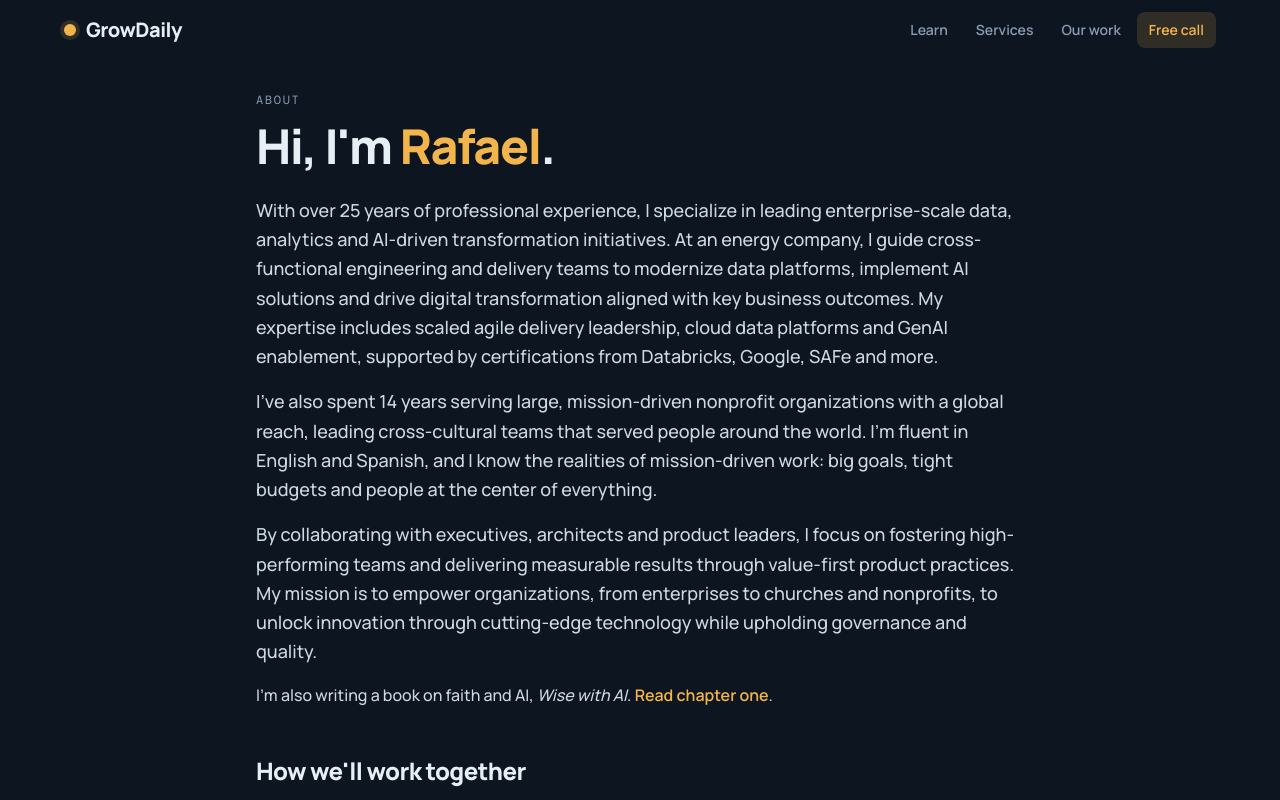
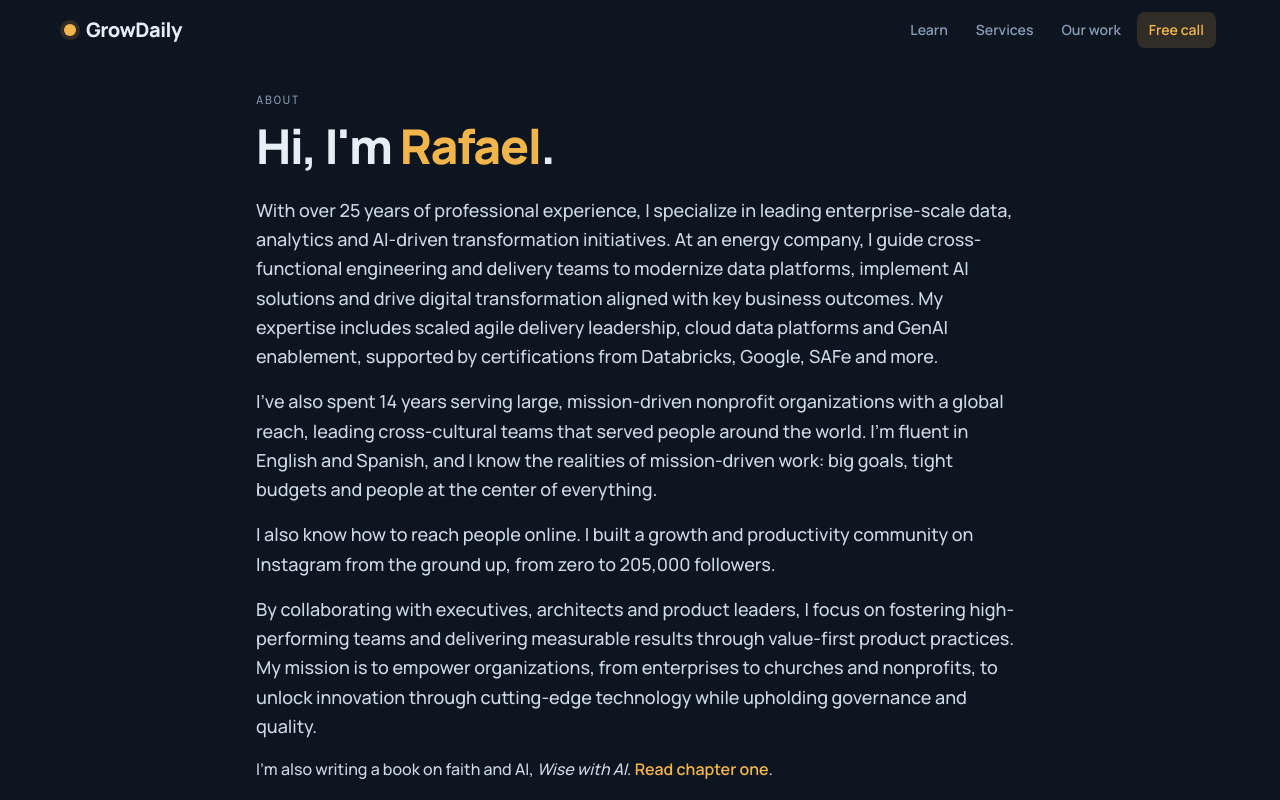
Before and after one commit to rafajos1/growdaily, a Next.js app: page /about in a window 1280 px wide. Shown: the top 800 px of the page. Built offline with nearby package versions, Linux system fonts and the light colour scheme.

Commit message:
About page: built an Instagram community from zero to 205,000 followers
Co-Authored-By: Claude Opus 5.5 <noreply@anthropic.com>
Claude-Session: https://claude.ai/code/session_011GKMQGyGzUPyQ7mFkgqTSY

```diff
--- a/app/about/page.tsx
+++ b/app/about/page.tsx
@@ -49,6 +49,9 @@ export default function AboutPage() {
           </p>
           <p>
             I&apos;ve also spent 14 years serving large, mission-driven nonprofit organizations with a global reach, leading cross-cultural teams that served people around the world. I&apos;m fluent in English and Spanish, and I know the realities of mission-driven work: big goals, tight budgets and people at the center of everything.
+          </p>
+          <p>
+            I also know how to reach people online. I built a growth and productivity community on Instagram from the ground up, from zero to 205,000 followers.
           </p>
           <p>
             By collaborating with executives, architects and product leaders, I focus on fostering high-performing teams and delivering measurable results through value-first product practices. My mission is to empower organizations, from enterprises to churches and nonprofits, to unlock innovation through cutting-edge technology while upholding governance and quality.
```
